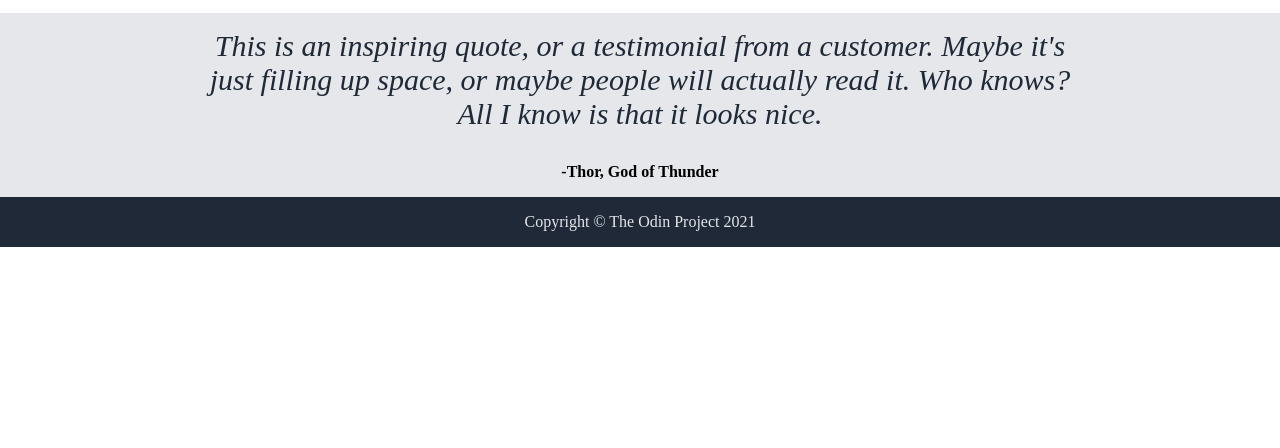
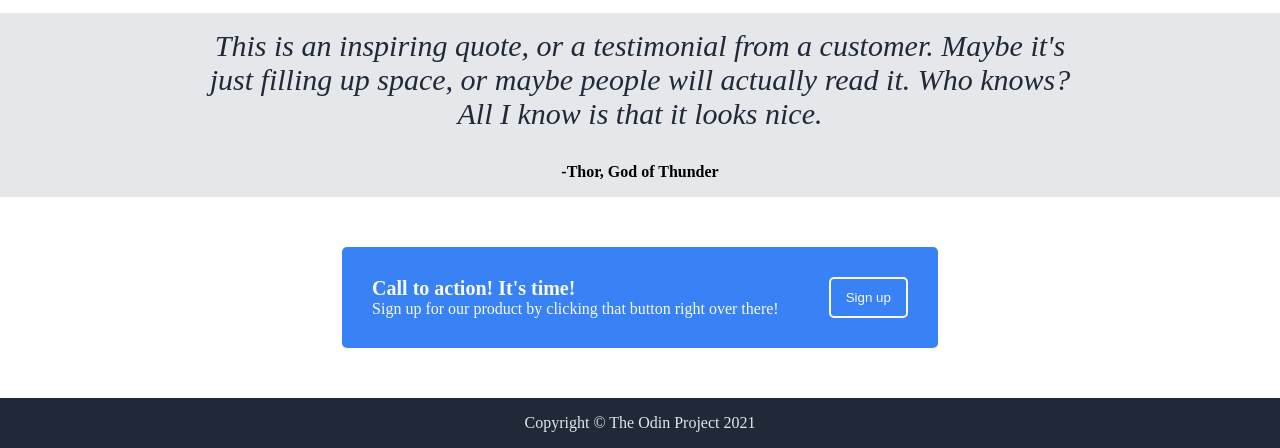
Before and after one commit to ZWalrider/Landing-Page, a plain HTML site: page index.html in a window 1280 px wide. Shown: the part 841-1289 px from the top of the page. Before the commit the page ends 1088 px from the top, so only its background shows below. Drawn offline with Linux system fonts and the light colour scheme.

Commit message:
Add call to action section and its css

```diff
--- a/index.html
+++ b/index.html
@@ -61,6 +61,16 @@
     <p class="thor"><strong>-Thor, God of Thunder</strong></p>
   </div>
 
+  <div class="call-to-action">
+    <div class="sign-up">
+      <div class="sign-up-text">
+        <p class="line-1">Call to action! It's time!</p>
+        <p class="line-2">Sign up for our product by clicking that button right over there!</p>
+      </div>
+      <button>Sign up</button>
+    </div>
+  </div>
+
   <footer class="dark">
     <p>Copyright © The Odin Project 2021</p>
   </footer>
--- a/styles.css
+++ b/styles.css
@@ -100,6 +100,34 @@ h1 {
   margin: 16px 0px;
 }
 
+.call-to-action {
+  display: flex;
+  justify-content: center;
+}
+
+.sign-up {
+  display: flex;
+  justify-content: center;
+  background-color: #3882f6;
+  color: #f9faf8;
+  margin: 50px;
+  padding: 30px;
+  border-radius: 5px;
+}
+
+.sign-up-text {
+  margin-right: 50px;
+}
+
+.line-1 {
+  font-size: 20px;
+  font-weight: bold;
+}
+
+.sign-up-text > p {
+  margin: 0;
+}
+
 footer {
   min-height: 50px;
   display: flex;
@@ -114,11 +142,19 @@ footer > p {
 }
 
 button {
+  box-sizing: initial;
   background-color: #3882f6;
   color: #f9faf8;
-  padding: 5px 20px;
+  padding: 5px 15px;
+  border-radius: 5px;
+}
+
+.hero-text > button {
   border: none;
-  border-radius: 5px;
+}
+
+.sign-up > button {
+  border: #f9faf8 solid 2px;
 }
 
 a {
```
